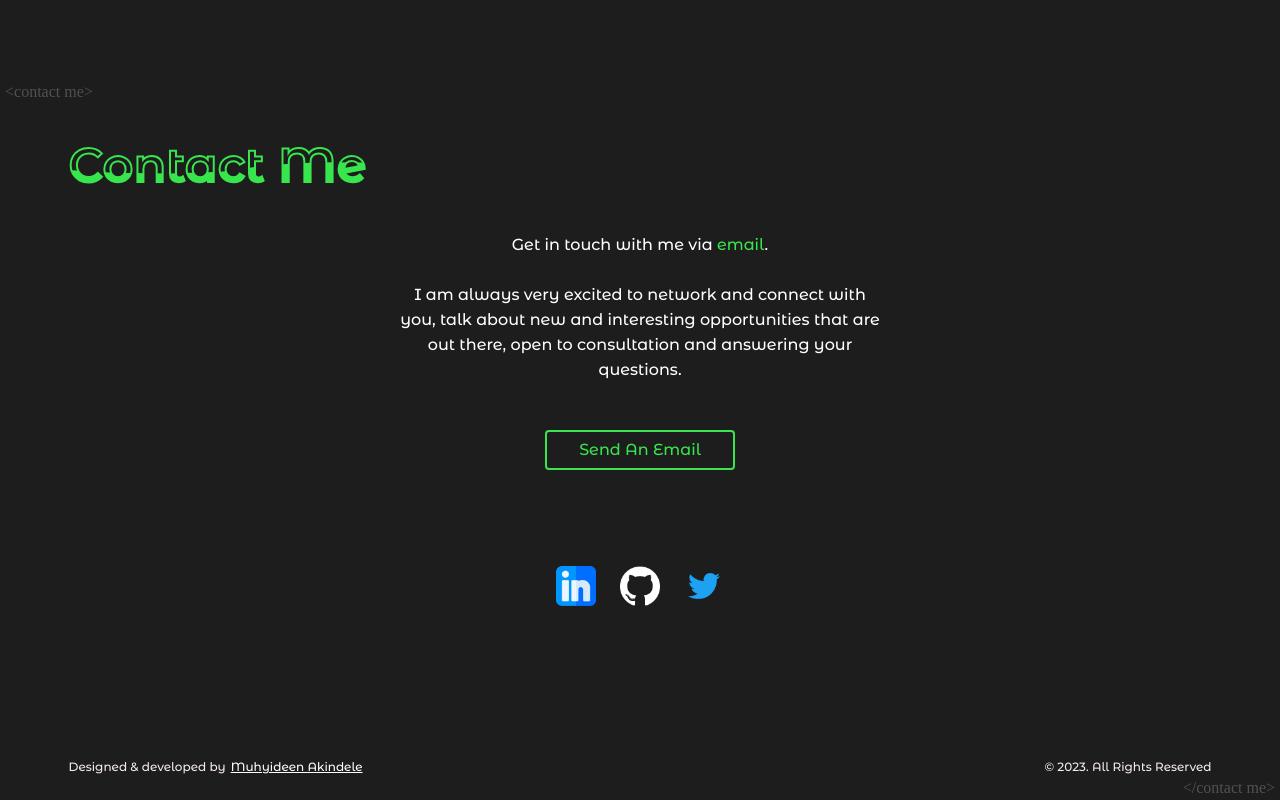
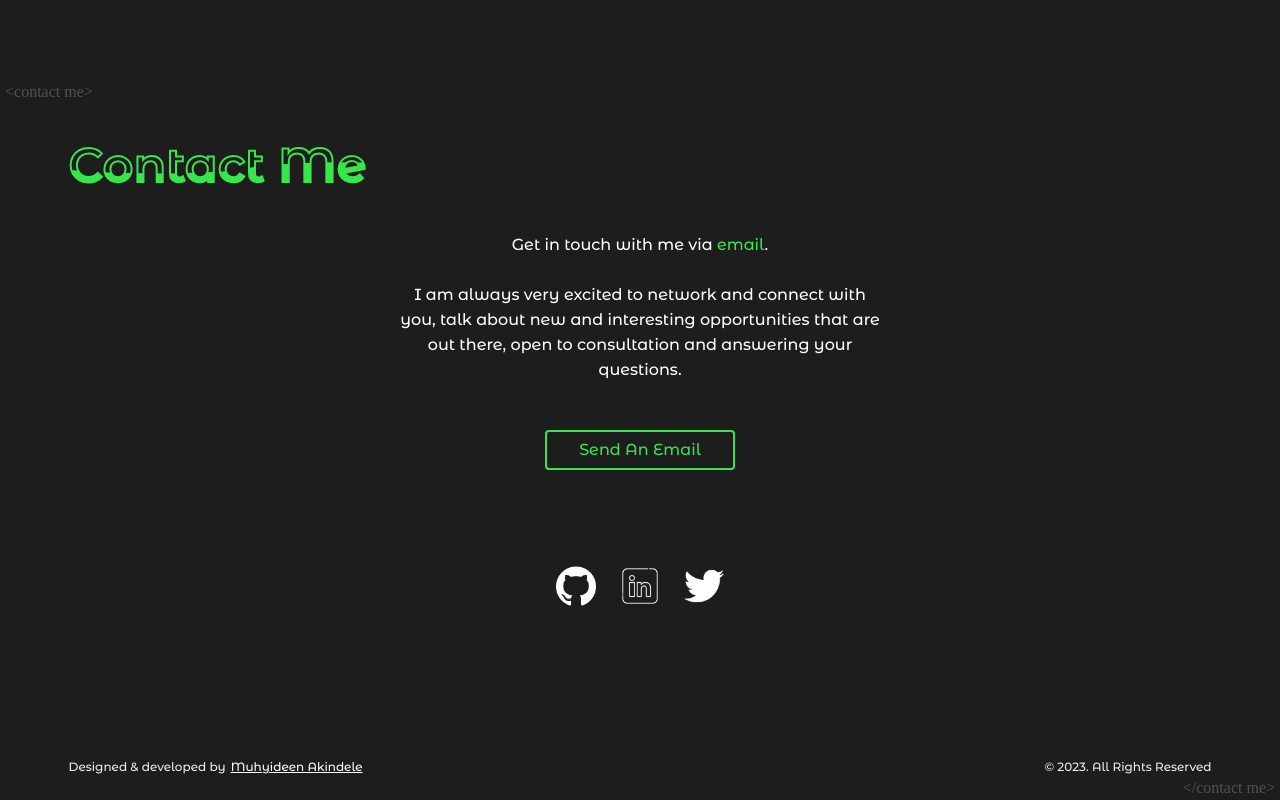
Before and after one commit to TheAkindele/muhyideen-akindele-portfolio, a React (Create React App) app: page / in a window 1280 px wide. Shown: the part 3176-3976 px from the top of the page. Built offline with nearby package versions, Linux system fonts and the light colour scheme; a web font is replaced by a local one.

Commit message:
changed social icons for dark mode

```diff
--- a/src/components/Contact.tsx
+++ b/src/components/Contact.tsx
@@ -35,14 +35,14 @@ export const Contact = (props: Props) => {
 
             <ul className='socials-box'>
               <li className='social'>
-                <a href="https://www.linkedin.com/in/muhyideen-akindele/" target="_blank" rel="noopener noreferrer">
-                  <img src={themeState ? "/icons/linkedin-colored.png" : "/icons/linkedin-black.png"} alt="" />
+                <a href="https://github.com/TheAkindele" target="_blank" rel="noopener noreferrer">
+                  <img src={themeState ? "/icons/github-white.png" : "/icons/github-black.png"} alt="" />
                 </a>
               </li>
 
               <li className='social'>
-                <a href="https://github.com/TheAkindele" target="_blank" rel="noopener noreferrer">
-                  <img src={themeState ? "/icons/github-white.png" : "/icons/github-black.png"} alt="" />
+                <a href="https://www.linkedin.com/in/muhyideen-akindele/" target="_blank" rel="noopener noreferrer">
+                  <img src={themeState ? "/icons/linkedin-white.png" : "/icons/linkedin-black.png"} alt="" />
                 </a>
               </li>
 
@@ -53,7 +53,7 @@ export const Contact = (props: Props) => {
               </li> */}
               <li className='social'>
                 <a href="https://twitter.com/MaverickHats" target="_blank" rel="noopener noreferrer">
-                  <img src={themeState ? "/icons/twitter-colored.png" : "/icons/twitter-black.png"} alt="" />
+                  <img src={themeState ? "/icons/twitter-white.png" : "/icons/twitter-black.png"} alt="" />
                 </a>
               </li>
             </ul>
```
Also changed, not shown: public/icons/linkedin-white.png (added), public/icons/twitter-white.png (added).
